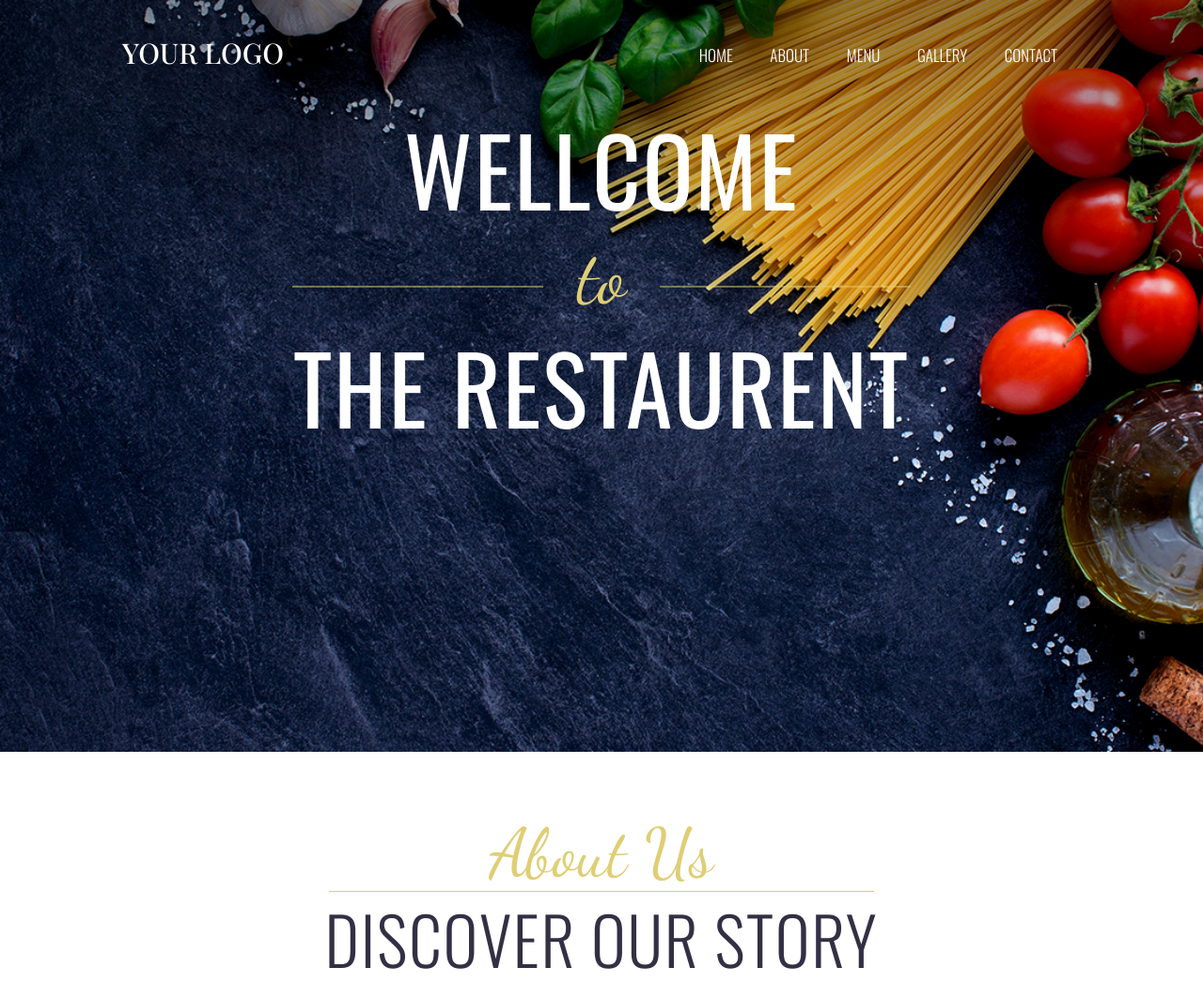
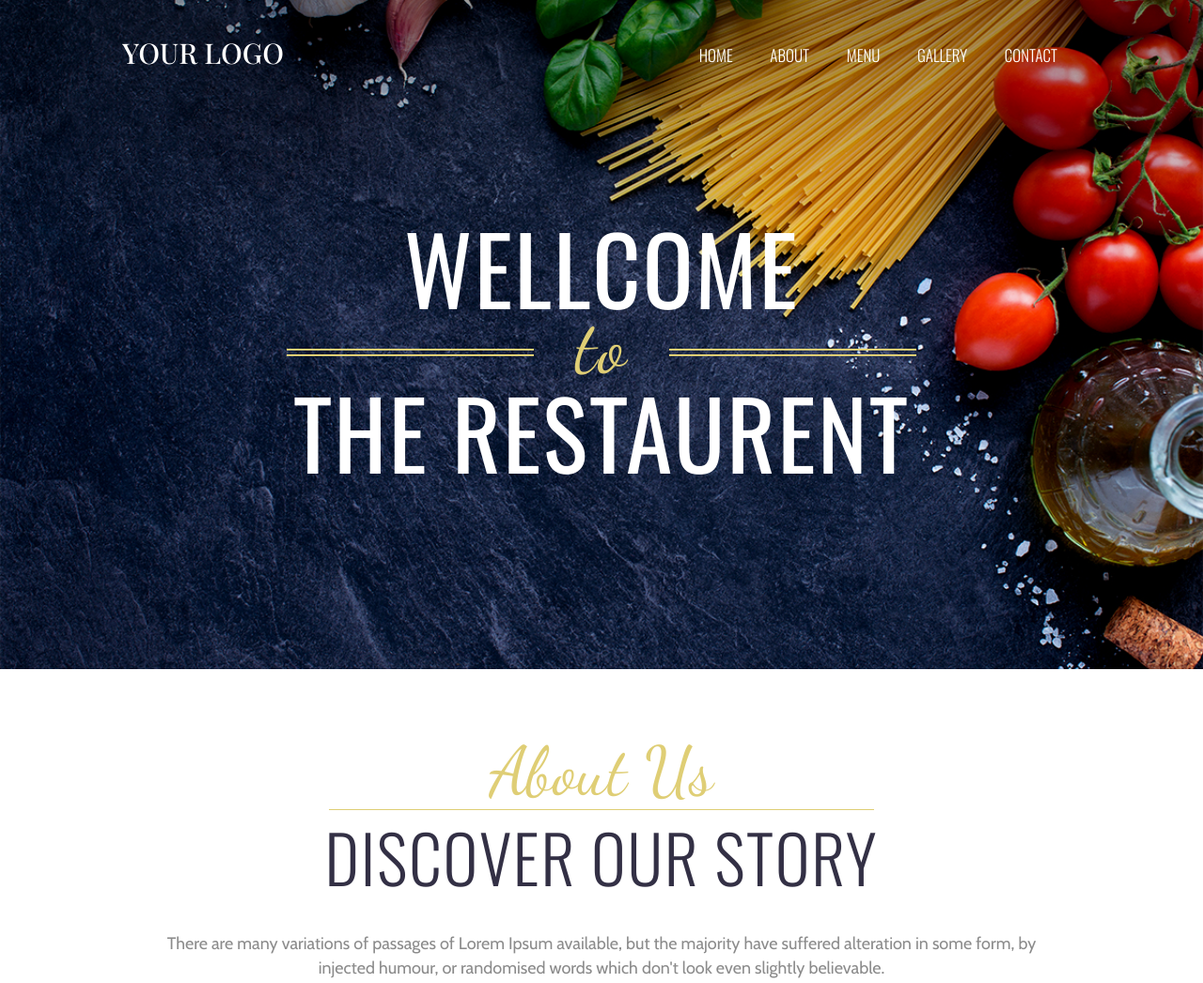
Before and after one commit to DhakaCoders/SDS-HTML, a plain HTML site: page index.html in a window 1280 px wide. Shown: the top 1046 px of the page at 94% size. Drawn offline with nearby package versions, Linux system fonts and the light colour scheme; a web font is replaced by a local one.

Commit message:
desltop view updated

```diff
--- a/assets/css/_header.css
+++ b/assets/css/_header.css
@@ -1,5 +1,8 @@
 .header-section{
-	position: relative;
+	position: absolute;
+	top: 0;
+	left: 0;
+	right: 0;
 	z-index: 2;
 	background: transparent;
 }
--- a/assets/css/_home.css
+++ b/assets/css/_home.css
@@ -1,6 +1,6 @@
 .banner-section{
 	display: block;
-	min-height: 680px;
+	position: relative;
 }
 .bg-banner{
 	position: absolute;
@@ -14,25 +14,82 @@
 	background-repeat: no-repeat;
 	display: inline-block;
 }
+.banner-innr{
+	padding: 234px 0 203px 0;
+}
 .banner-innr h1{
 	color: #fff;
 	font-size: 100px;
+	line-height: 100px;
 	text-transform: uppercase;
 	font-weight: 400;
 	font-family: 'Oswald', sans-serif;
 	letter-spacing: 2px;
+	margin-bottom: 0;
 }
-.banner-innr >h2{
+.banner-innr .to-text > h2{
 	color: #DFCE75;
 	font-size: 80px;
+	line-height: 70px;
 	text-transform: none;
 	font-weight: 400;
 	font-family: 'Dancing Script', cursive;
-	padding-left: 270px;
-	padding-right: 270px;
+	margin-bottom: 0;
 	display: inline-block;
+	margin-bottom: 5px;
+	max-width: 100%;
+	width: 100%;
 }
 .to-text{
+	display: flex;
+	text-align: center;
+	align-items: center;
+	max-width: 670px;
+	width: 100%;
+	margin: auto;
+	position: relative;
+}
+.bgr-btm-lft{
+    position: absolute;
+    max-width: 39%;
+    width: 100%;
+    top: 50%;
+    transform: translateY(-50%);
+    margin-top: 6px;
+    left: 0;
+    border: 0.05px solid #dfce74;
+}
+.bgr-top-lft{
+    position: absolute;
+    max-width: 39%;
+    width: 100%;
+    top: 50%;
+    transform: translateY(-50%);
+    margin-top: 0px;
+    left: 0;
+    border: 0.05px solid #dfce74;
+}
+.bgr-btm-rtt{
+    position: absolute;
+    max-width: 39%;
+    width: 100%;
+    top: 50%;
+    transform: translateY(-50%);
+    margin-top: 6px;
+    right: 0;
+    border: 0.05px solid #dfce74;
+}
+.bgr-top-rtt{
+    position: absolute;
+    max-width: 39%;
+    width: 100%;
+    top: 50%;
+    margin-top: 0px;
+    transform: translateY(-50%);
+    right: 0;
+    border: 0.05px solid #dfce74;
+}
+/* .to-text{
 	position: relative;
 }
 .to-text:after{
@@ -56,31 +113,7 @@
 	top: 50%;
 	transform: translateY(-50%);
 	z-index: 2;
-}
-.to-text:after{
-	content: "";
-	position: absolute;
-	height: 1px;
-	width: 267px;
-	background: #DFCE75;
-	right: -33px;
-	top: 50%;
-	margin-top: 10px;
-	transform: translateY(-50%);
-	z-index: 2;
-}
-.to-text:before{
-	content: "";
-	position: absolute;
-	height: 1px;
-	width: 267px;
-	background: #DFCE75;
-	left: -33px;
-	top: 50%;
-	margin-top: 10px;
-	transform: translateY(-50%);
-	z-index: 2;
-}
+} */
 .about-us-hedding{
 	padding-top: 70px;
 	padding-bottom: 30px;
@@ -124,11 +157,15 @@
 .about-us-img{
 	max-width: 67.2%;
 	width: 100%;
+	min-height: 450px;
 }
 .about-us-dec{
 	max-width: 32.8%;
 	width: 100%;
 	padding-left: 25px;
+	padding-top: 50px;
+	padding-bottom: 50px;
+
 }
 .about-us-dec p:nth-child(1){
 	padding-bottom: 25px;
--- a/assets/js/main.js
+++ b/assets/js/main.js
@@ -1,2 +1,3 @@
 $(document).ready(function(){
+	$('.fencibox').fancybox();
 });
--- a/index.html
+++ b/index.html
@@ -7,6 +7,7 @@
 	<meta name="viewport" content="width=device-width, initial-scale=1, shrink-to-fit=no">
 	<link rel="stylesheet" href="https://use.fontawesome.com/releases/v5.8.1/css/all.css" integrity="sha384-50oBUHEmvpQ+1lW4y57PTFmhCaXp0ML5d60M1M7uH2+nqUivzIebhndOJK28anvf" crossorigin="anonymous">
 	<link rel="stylesheet" type="text/css" href="assets/css/bootstrap.min.css">
+	<link rel="stylesheet" type="text/css" href="assets/css/jquery.fancybox.min.css">
 	<link rel="stylesheet" href="style.css">
 </head>
 <body>
@@ -40,7 +41,15 @@
 			<div class="row">
 				<div class="col-md-12">
 					<div class="banner-innr text-center">
-						<h1>wellcome <h1><h2 class="to-text">to</h2><h1>the restaurent</h1>
+						<h1>wellcome<h1>
+						<div class="to-text">
+							<hr class="bgr-top-lft">
+							<hr class="bgr-btm-lft">
+							<h2>to</h2>
+							<hr class="bgr-top-rtt">
+							<hr class="bgr-btm-rtt">
+						</div>
+						<h1>the restaurent</h1>
 					</div>
 				</div>
 			</div>
@@ -322,42 +331,58 @@
 							<ul class="ulc clearfix">
 								<li>
 									<div class="gallery-img">
+										<a class="fencibox" href="assets/images/sec-four-img-001.jpg" data-fancybox="gallery">
 											<img src="assets/images/sec-four-img-001.jpg" alt="">
+										</a>
 									</div>
 								</li>
 								<li>
 									<div class="gallery-img">
+										<a class="fencibox" href="assets/images/sec-four-img-002.jpg" data-fancybox="gallery">
 											<img src="assets/images/sec-four-img-002.jpg" alt="">
+										</a>
 									</div>
 								</li>
 								<li>
 									<div class="gallery-img">
+										<a class="fencibox" href="assets/images/sec-four-img-003.jpg" data-fancybox="gallery">
 											<img src="assets/images/sec-four-img-003.jpg" alt="">
+										</a>
 									</div>
 								</li>
 								<li>
 									<div class="gallery-img">
+										<a class="fencibox" href="assets/images/sec-four-img-004.jpg" data-fancybox="gallery">
 											<img src="assets/images/sec-four-img-004.jpg" alt="">
+										</a>
 									</div>
 								</li>
 								<li>
 									<div class="gallery-img">
+										<a class="fencibox" href="assets/images/sec-four-img-005.jpg" data-fancybox="gallery">
 											<img src="assets/images/sec-four-img-005.jpg" alt="">
+										</a>
 									</div>
 								</li>
 								<li>
 									<div class="gallery-img">
+										<a class="fencibox" href="assets/images/sec-four-img-006.jpg" data-fancybox="gallery">
 											<img src="assets/images/sec-four-img-006.jpg" alt="">
+										</a>
 									</div>
 								</li>
 								<li>
 									<div class="gallery-img">
+										<a class="fencibox" href="assets/images/sec-four-img-007.jpg" data-fancybox="gallery">
 											<img src="assets/images/sec-four-img-007.jpg" alt="">
+										</a>
 									</div>
 								</li>
 								<li>
 									<div class="gallery-img">
+										<a class="fencibox" href="assets/images/sec-four-img-008.jpg" data-fancybox="gallery">
 											<img src="assets/images/sec-four-img-008.jpg" alt="">
+										</a>
 									</div>
 								</li>
 							</ul>
@@ -472,5 +497,6 @@
 		crossorigin="anonymous">
     </script>
   	<script src="assets/js/main.js" type="text/javascript"></script>
+  	<script src="assets/js/jquery.fancybox.min.js" type="text/javascript"></script>
 </body>
 </html>
```
Also changed, not shown: assets/css/jquery.fancybox.min.css (added), assets/js/jquery.fancybox.min.js (added). Lines whose indentation alone changed are shown as unchanged.
